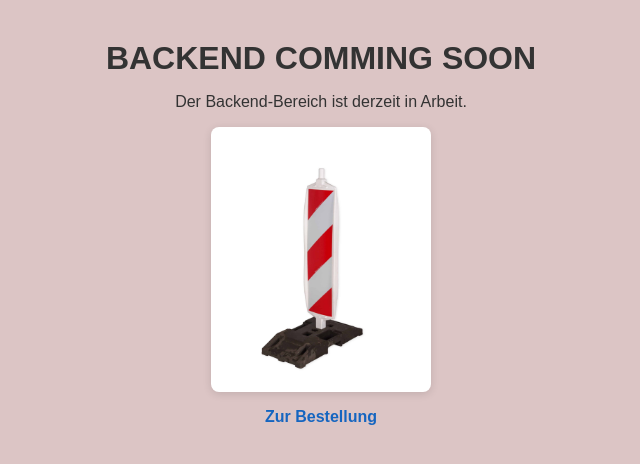
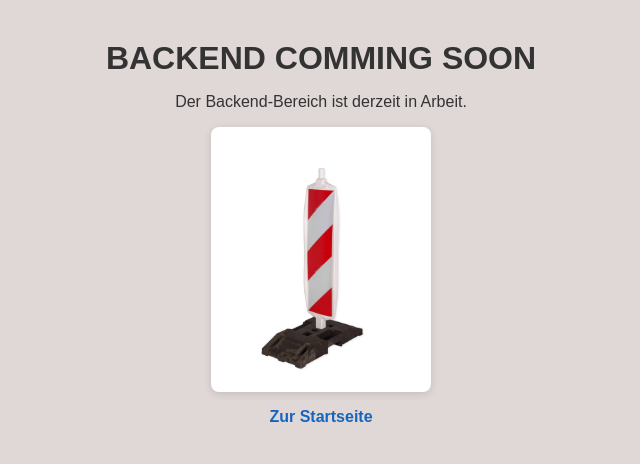
Before and after one commit to MikaB-sudo/Foerderband, a plain HTML site: page Website/backend.html in a window 1280 px wide. Shown: the whole page, without its empty margins (319-959 px from the left). Drawn offline with Linux system fonts and the light colour scheme.

Commit message:
backend interface rework

```diff
--- a/Website/backend.html
+++ b/Website/backend.html
@@ -15,6 +15,6 @@
 <li> <img src="assets/bau-1707x2560.jpg" alt="Baustelle" width="150" height="160"></li>
 
 </ul>
-<p><a href="index.html">Zur Bestellung</a></p>
+<p><a href="index.html">Zur Startseite</a></p>
 </body>
 </html>
--- a/Website/style.css
+++ b/Website/style.css
@@ -12,7 +12,7 @@ body {
     gap: 16px;
     font-family: Arial, sans-serif;
     color: #333333;
-    background-color: #dcc5c5;
+    background-color: #e0d7d7;
 }
 
 h1 {
@@ -91,7 +91,7 @@ input {
 }
 
 input:focus {
-    outline: 3px solid #7c8fcd;
+    outline: 3px solid #677a70;
 }
 
 button {
```
